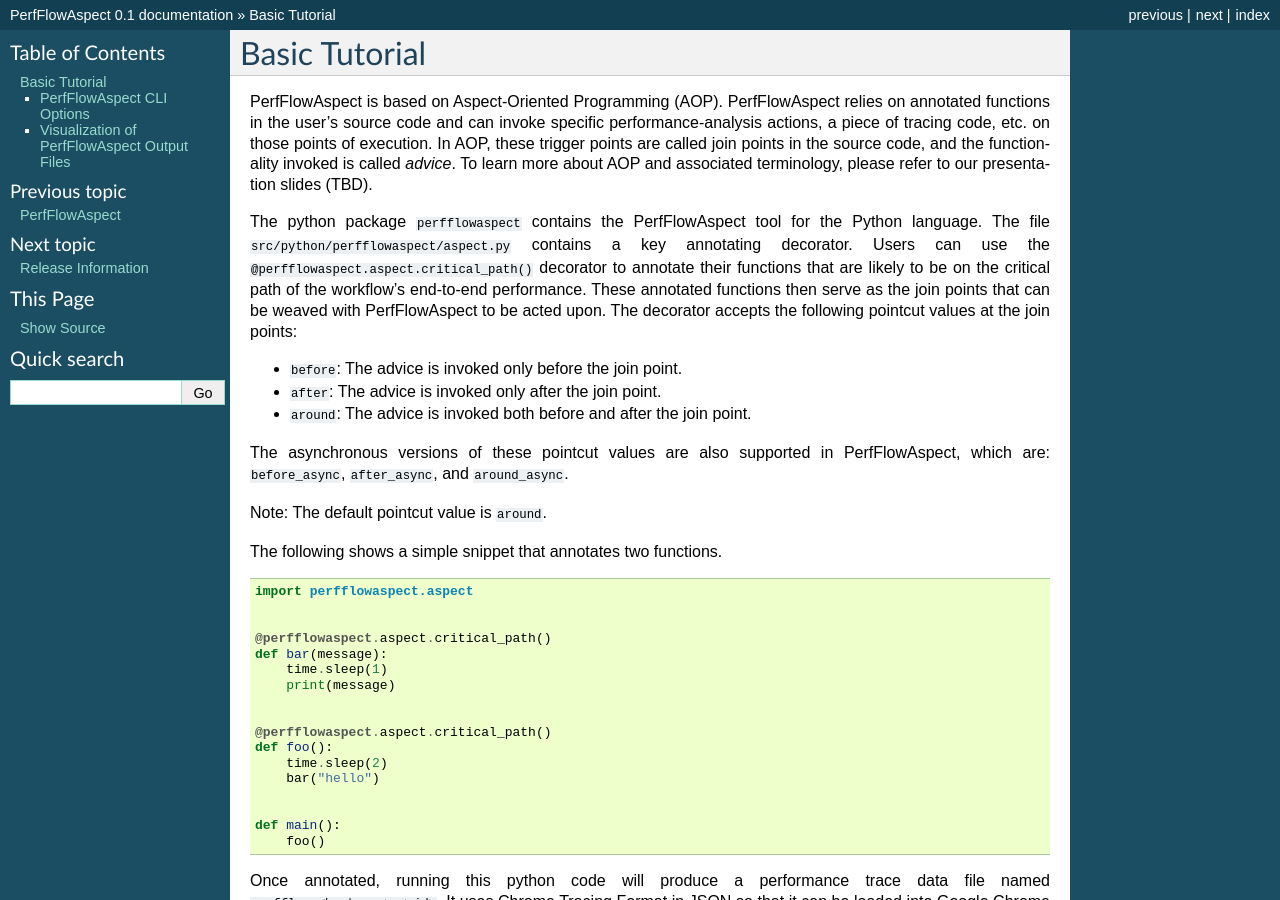
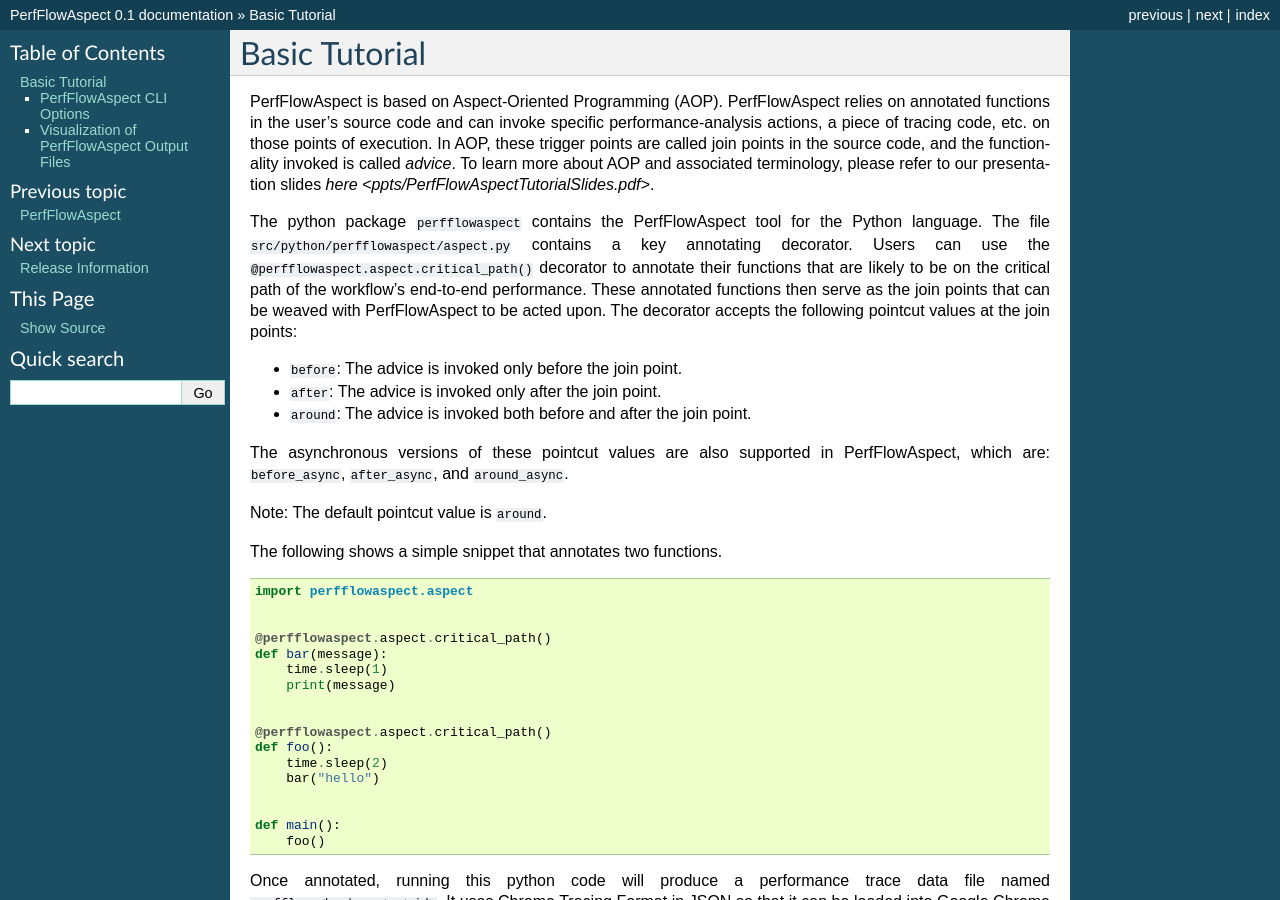
Before and after one commit to flux-framework/PerfFlowAspect, a Sphinx documentation site: the page built from docs/BasicTutorial.rst, in a window 1280 px wide and 900 px high. Built offline with Sphinx 7.4.7, drawn with Linux system fonts in a browser that asks for light colours.

Commit message:
Add slide deck with IM, update link in BasicTutorial

```diff
--- a/docs/BasicTutorial.rst
+++ b/docs/BasicTutorial.rst
@@ -14,7 +14,7 @@ relies on annotated functions in the user's source code and can invoke specific
 performance-analysis actions, a piece of tracing code, etc. on those points of
 execution. In AOP, these trigger points are called join points in the source
 code, and the functionality invoked is called `advice`. To learn more about AOP
-and associated terminology, please refer to our presentation slides (TBD).
+and associated terminology, please refer to our presentation slides `here <ppts/PerfFlowAspectTutorialSlides.pdf>`.
 
 The python package ``perfflowaspect`` contains the PerfFlowAspect tool for the
 Python language. The file ``src/python/perfflowaspect/aspect.py`` contains a key
```
Also changed, not shown: 2 other files.
